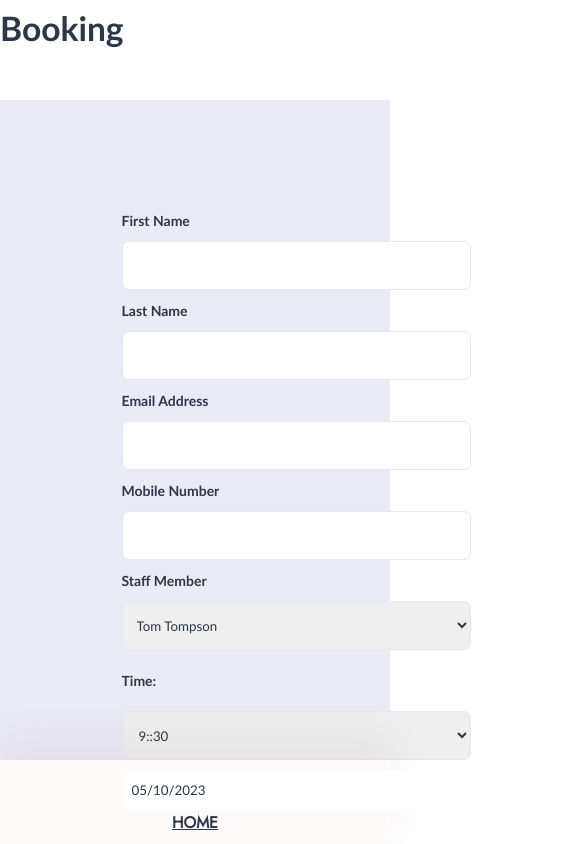
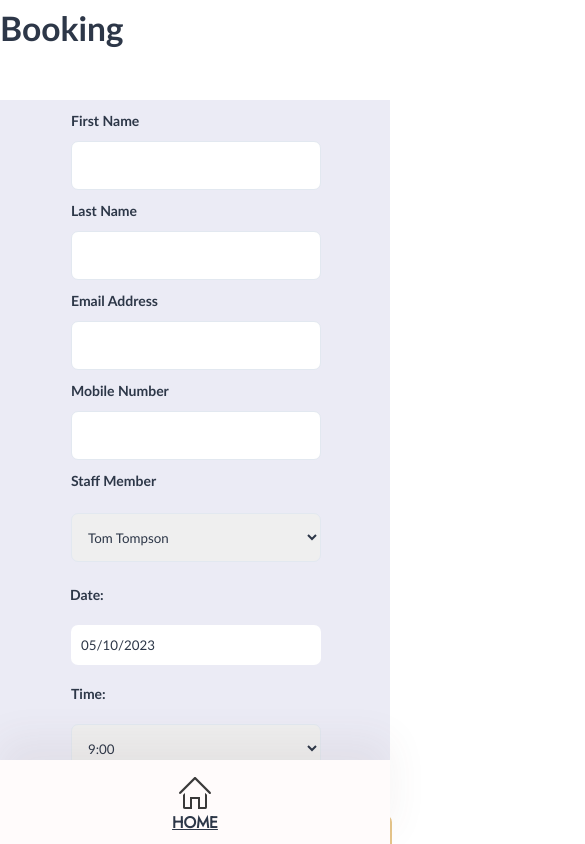
Before and after one commit to nology-tech/Tahiti-Client-Project, a React (Create React App) app: page /booking in a window 390 px wide. Shown: the top 844 px of the page, 585 px wide, since content can reach past the window. Built offline with nearby package versions, Linux system fonts and the light colour scheme.

Commit message:
styling of mobile booking form updated, new way of displaying times applied

```diff
--- a/src/components/Button/Button.scss
+++ b/src/components/Button/Button.scss
@@ -48,7 +48,6 @@
 @media screen and (max-width: 324px) {
   .yellowWide {
     width: 243px;
-    display: none;
   }
   .yellowMid {
     display: none;
--- a/src/components/Forms/AppointmentBookingForm/AppointmentBookingForm.jsx
+++ b/src/components/Forms/AppointmentBookingForm/AppointmentBookingForm.jsx
@@ -103,10 +103,6 @@ const AppointmentBookingForm = () => {
     "17:00",
   ];
 
-  const showArray = timeSlots.map((element, index) => {
-    return element[index];
-  });
-
   return (
     <div className="booking-form">
       <div className="booking-form__left">
@@ -159,9 +155,12 @@ const AppointmentBookingForm = () => {
           onChange={onChange}
           value={bookingDate}
         />
-
-        {/* {console.log(staffMember)}  */}
-
+        <label className="booking-form__right--dateLabel">Date:</label>
+        <DatePicker
+          className="mobile-date"
+          selected={date}
+          onChange={(date) => setStartDate(date)}
+        />
         <label className="booking-form__right--label">Time:</label>
 
         <div>
@@ -170,15 +169,16 @@ const AppointmentBookingForm = () => {
             value={time}
             onChange={handleTime}
           >
-            <option>{showArray}</option>
+            {timeSlots.map((element) => {
+              return (
+                <>
+                  <option>{element}</option>;
+                </>
+              );
+            })}
+            ;
           </select>
         </div>
-
-        <DatePicker
-          className="mobile-date"
-          selected={date}
-          onChange={(date) => setStartDate(date)}
-        />
       </div>
       <div className="mobile-button">
         <Button
--- a/src/components/Forms/AppointmentBookingForm/AppointmentBookingForm.scss
+++ b/src/components/Forms/AppointmentBookingForm/AppointmentBookingForm.scss
@@ -47,6 +47,9 @@
     display: flex;
     flex-direction: column;
 
+    &--dateLabel {
+      display: none;
+    }
     &--label {
       font-size: 14px;
       color: $text-black;
@@ -225,41 +228,63 @@
 
 @media screen and (max-width: 720px) {
   .booking-form {
+    padding: 0;
     display: flex;
     flex-direction: column;
     align-items: center;
+    justify-items: center;
     &__left {
+      &--input {
+        width: 250px;
+      }
+
       &--buttons {
         display: none;
+      }
+
+      &--select {
+        width: 250px;
+        height: 49px;
+        margin-top: 12px;
+        padding: 12px;
       }
     }
     &__right {
       padding: 12px 0;
       margin: 0;
+
       &--desktop-calendar {
         display: none;
+      }
+      &--dateLabel {
+        font-size: 14px;
+        font-weight: 600;
+        padding: 12px 0;
+        margin-left: 9px;
+        display: unset;
       }
 
       &--label {
         padding: 10px;
       }
       &--select {
-        width: 349px;
+        width: 250px;
         height: 49px;
         margin-top: 12px;
         padding: 12px;
       }
     }
   }
+
   .mobile-date {
+    border-radius: 7px;
     display: unset;
-    width: 349px;
+    width: 250px;
     height: 40px;
     padding: 10px;
     margin: 10px;
     border: none;
   }
-
   .mobile-button {
     display: unset;
   }
```
